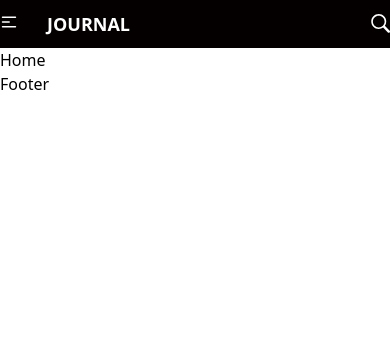
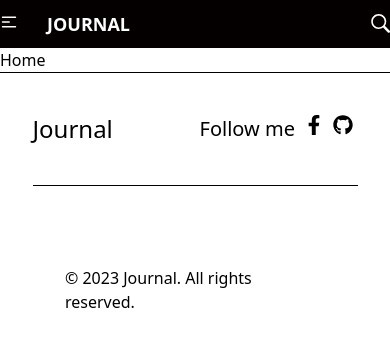
Before and after one commit to Ashimgautam356/blogsite, a React (Create React App) app in the folder frontend/: page / in a window 390 px wide. Shown: the top 346 px of the page. Built offline with nearby package versions, Linux system fonts and the light colour scheme.

Commit message:
footer ui is done responsive also

```diff
--- a/frontend/src/components/Footer.jsx
+++ b/frontend/src/components/Footer.jsx
@@ -1,8 +1,27 @@
 import React from 'react'
+import {Link} from 'react-router-dom'
+import { FaFacebookF } from "react-icons/fa";
+import { FaGithub } from "react-icons/fa";
 
 const Footer = () => {
   return (
-    <div>Footer</div>
+    <div className='border-t border-black flex flex-col  items-center w-screen sm:pt-10  md:pt-20 md:pb-20 '>
+      <div className='border-b border-black flex flex-row justify-between items-center sm:w-5/6 md:w-4/6 md:p-10 sm:pb-10'>
+        <div>
+          <h1 className='font-medium text-2xl'>
+            <Link to='/'>Journal</Link>
+          </h1>
+        </div>
+        <div className='font-medium text-xl flex flex-row sm:w-3/6  md:w-2/6 justify-around'>
+          <p>Follow me </p>
+          <h1><Link to='https://www.facebook.com/ashim.gautam.1000'><FaFacebookF /></Link></h1>
+          <h1><Link to='https://github.com/Ashimgautam356'><FaGithub></FaGithub></Link></h1>
+        </div>
+      </div>
+      <div className=' sm:w-4/6 md:w-3/6 mt-20'>
+        <p>&copy; 2023 Journal. All rights reserved.</p>
+      </div>
+    </div>
   )
 }
 
```
